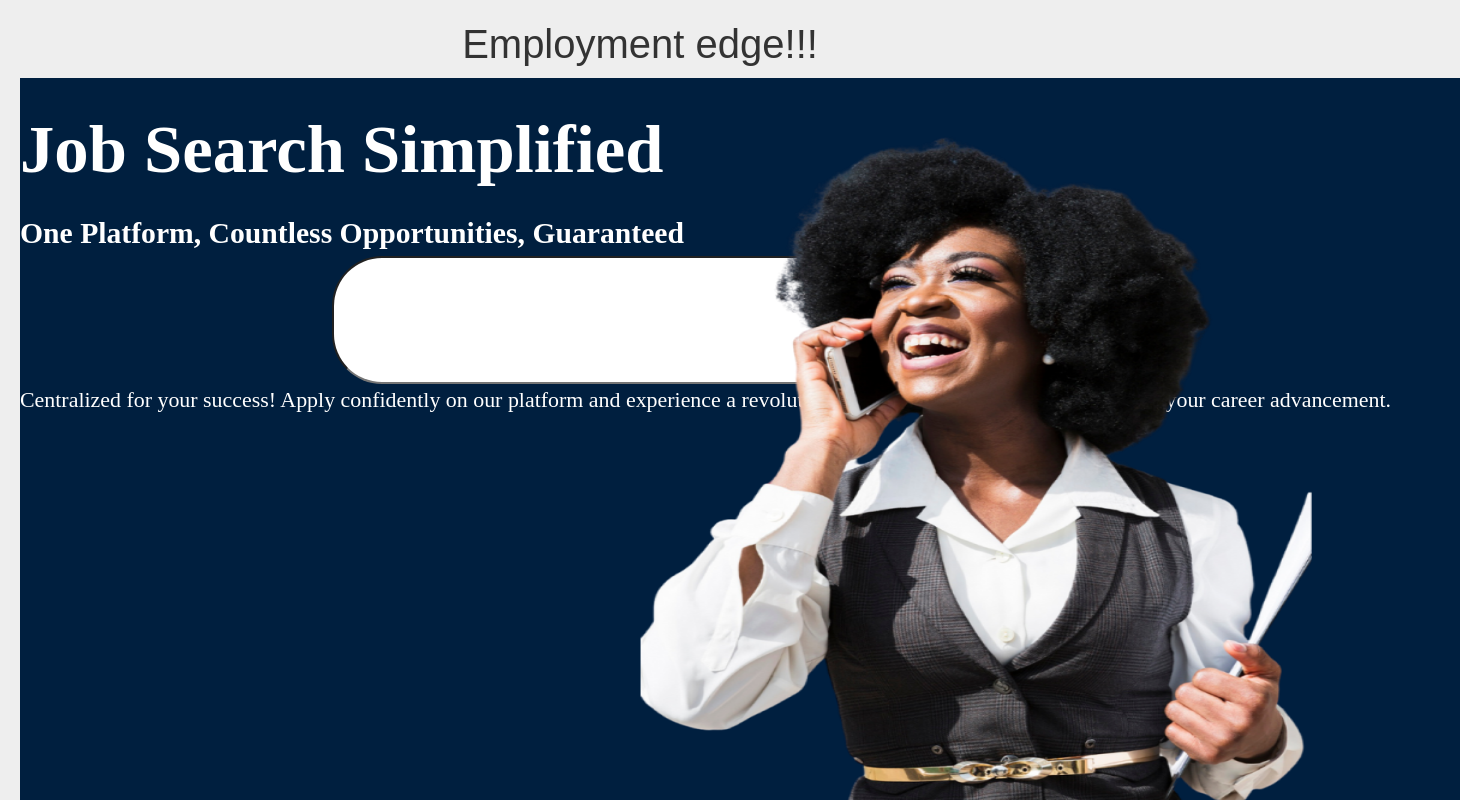
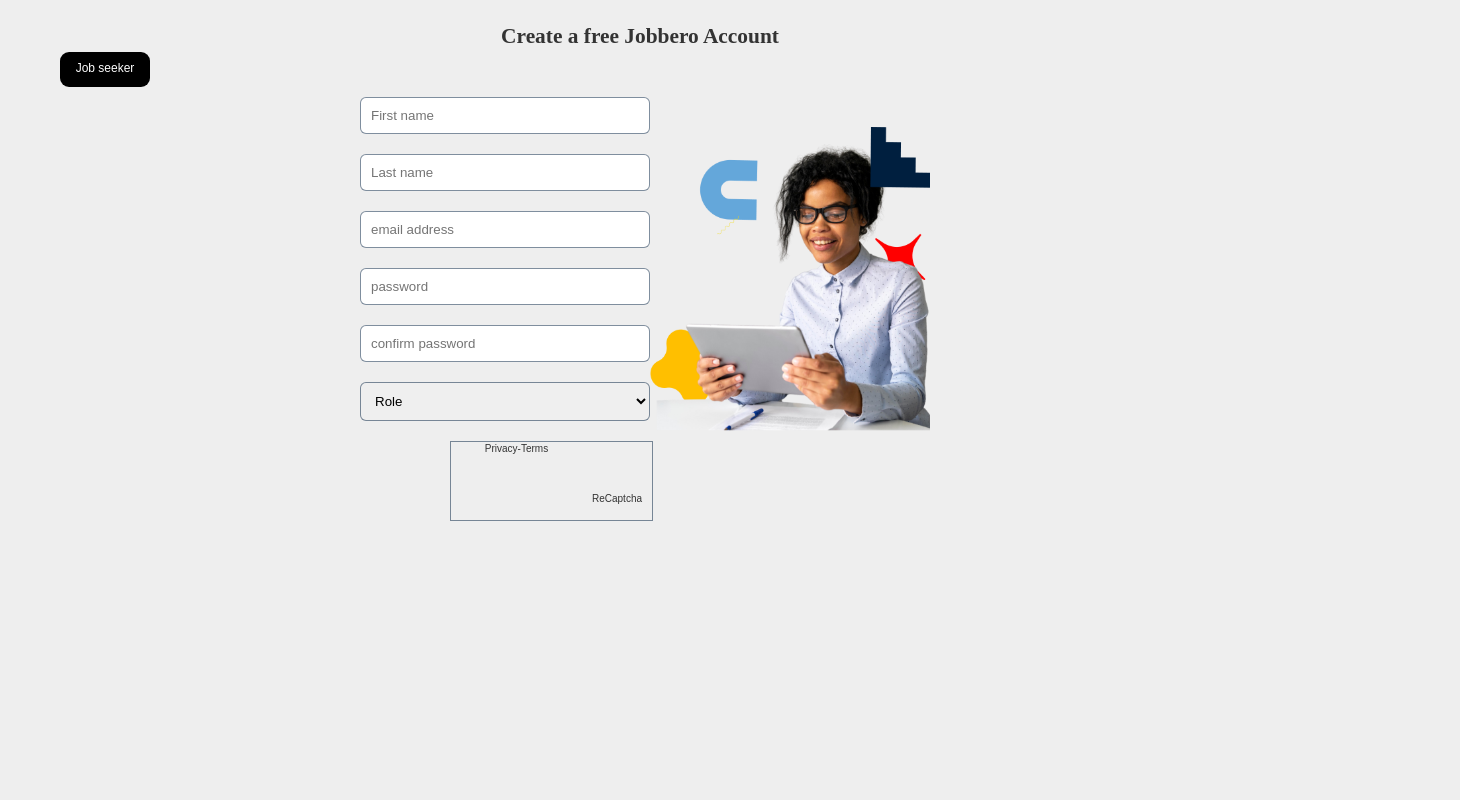
Before and after one commit to jummy16/Employment-Edge, a React (Vite) app: page / in a window 1280 px wide. Shown: the top 800 px of the page, 1460 px wide, since content can reach past the window. Built offline with nearby package versions, Linux system fonts and the light colour scheme.

Commit message:
update on signup

```diff
--- a/src/App.jsx
+++ b/src/App.jsx
@@ -1,19 +1,22 @@
 import {BrowserRouter, Routes, Route} from 'react-router-dom'
 import './App.css'
 import Landing from './Components/LandingPage/Landing'
+import Signup from './Components/LandingPage/Signup'
 
 function App() {
 
   return (
     <>
     <BrowserRouter>
-    {/* Let your routes come in here */}
+    <Routes>
 
-    <h1>Employment edge!!!</h1>
 
+    </Routes>
+    <Signup/>
     </BrowserRouter>
 
-<Landing/>
+
+
 </>
   )
 }
--- /dev/null
+++ b/src/Components/LandingPage/Signup.jsx
@@ -0,0 +1,47 @@
+import React from 'react'
+import './signup.css'
+import PICTURE from '../../assets/Icons/Group 353.png'
+
+const Signup = () => {
+  return (
+    <div>
+        <h4 className='signup-header'>Create a free Jobbero Account</h4>
+        <p className='job-seeker'>Job seeker</p>
+        <div className='container'>
+         <form action="" id="signupForm" className='form'>
+            <div >
+                <input className='input-field' type="text" id="inputFirstName" placeholder="First name" ></input>
+            </div>
+            <div>
+                <input className='input-field'  type="text" id="inputLastName" placeholder="Last name"></input>
+            </div>
+
+            <div>
+                <input className='input-field'  type="email" id="inputEmail" placeholder="email address" required></input>
+            </div>
+
+            <div>
+                <input className='input-field'  type="password" id="inputPassword" placeholder="password" required></input>
+            </div>
+
+            <div>
+                <input className='input-field'  type="password" id="inputPassword" placeholder="confirm password" required></input>
+            </div>
+
+            <div>
+                <select className='input-field' >
+                    <option>Role</option>
+                </select>
+             </div>
+             <div className='ReCaptcha-box'>
+                <p className='ReCaptcha'>ReCaptcha</p>
+                <p className='ReCaptcha-terms'>Privacy-Terms</p>
+             </div>
+        </form>
+        <img className='signup-img' src={PICTURE} alt=''/>
+    </div>
+</div>
+  )
+}
+
+export default Signup
--- /dev/null
+++ b/src/Components/LandingPage/signup.css
@@ -0,0 +1,65 @@
+/* form{
+    text-align: left;
+} */
+.signup-header{
+    width: 333px;
+    height: 32px;
+    top: 124px;
+    left: 519px;
+    gap: 0px;
+    opacity: 0px;
+    font-family: Poppins;
+    font-size: 21.38px;
+    font-weight: 600;
+    line-height: 32.07px;
+    margin: auto;
+}
+.job-seeker{
+    width: 90px;
+    height: 35px;
+    gap: 0px;
+    border-radius: 9px;
+    background-color: #000;
+    color: #fff;
+    opacity: 0px;
+    margin-left: 4rem;
+    padding: 0.9rem;
+    font-size: 12px;
+}
+.container{
+    width: 50%;
+    height: 100vh;
+    display: grid;
+    grid-template-columns: 1fr 1fr;
+    margin-left: 1rem;
+}
+.input-field{
+    width: 100%;
+    padding: 1rem;
+    border-radius: 6px;
+    border: 1px solid #001F3F80;
+    margin: 1rem;
+}
+.signup-img{
+    width: 100%;
+    margin-top: 4rem;
+}
+.ReCaptcha-box{
+    width: 70%;
+    height: 10%;
+    top: 793px;
+    margin-left: 100px;
+    gap: 4.99px;
+    opacity: 0px;
+    border: 1px solid #001F3F80;
+    margin-top: 1rem;
+}
+.ReCaptcha{
+    font-size: 10px;
+    padding-top: 4rem;
+    float: right;
+    margin: 10px;
+}
+.ReCaptcha-terms{
+    font-size: 10px;
+}
```
Also changed, not shown: src/assets/Icons/Group 353.png (added).
